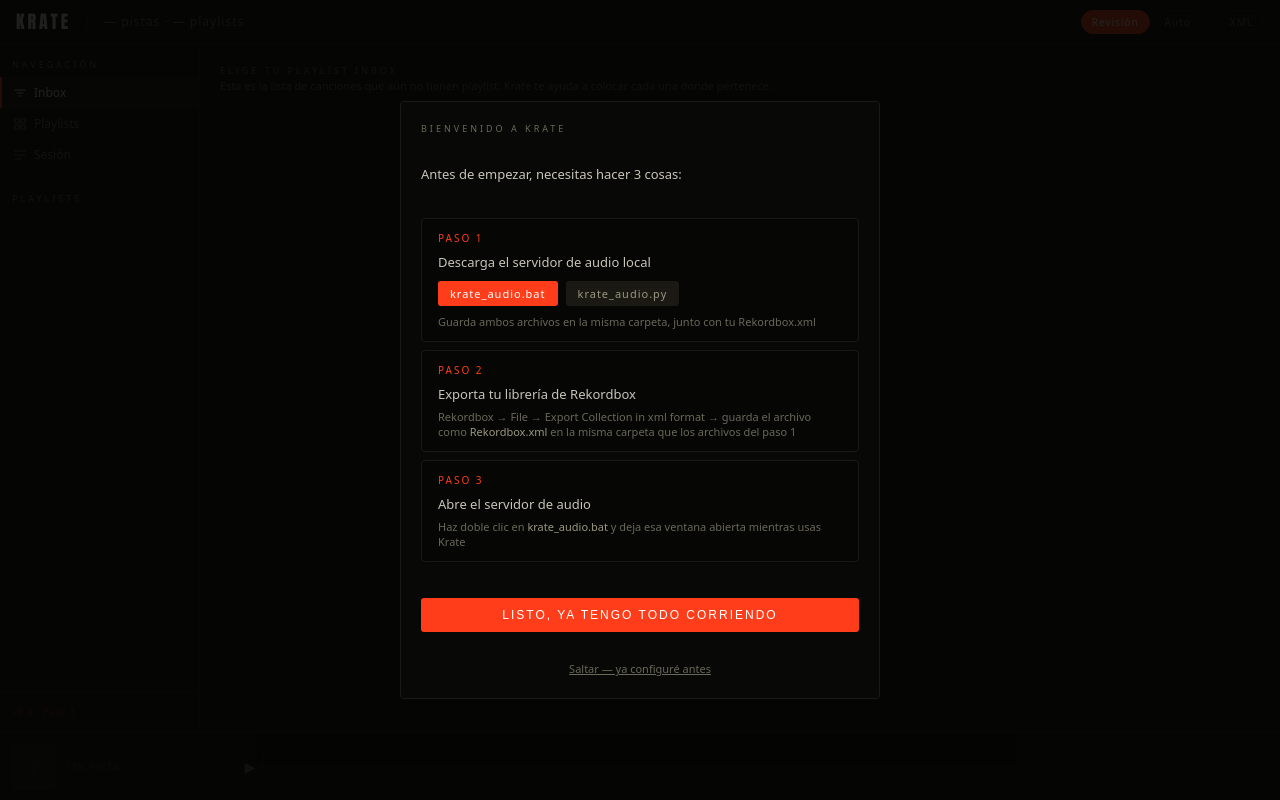
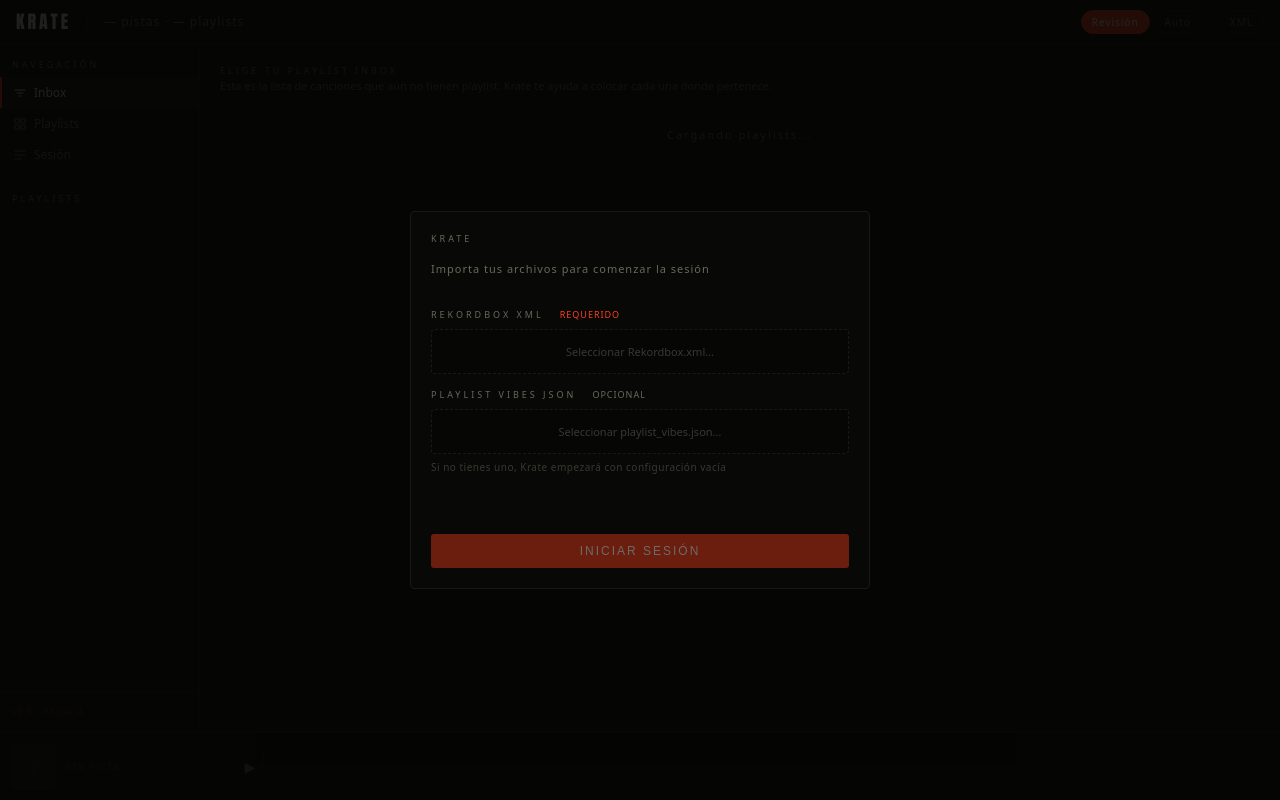
Before and after one commit to KrateApp/Krate, a Flask app: page / in a window 1280 px wide. Run offline with Flask 3, Linux system fonts and the light colour scheme; data that the repository does not hold is empty.

Commit message:
feat: startup import modal — session-fresh model
Every page load now shows an import dialog requiring Rekordbox.xml
(required) and playlist_vibes.json (optional) before the app loads.
Fixes inbox showing 0/0 after Railway restarts by eliminating reliance
on ephemeral server-side state. Removes auto-save localStorage machinery.

Co-Authored-By: Claude Sonnet 4.6 <noreply@anthropic.com>

```diff
--- a/app.py
+++ b/app.py
@@ -710,6 +710,38 @@ def set_xml_route():
     return jsonify({"ok": True, "filename": os.path.basename(path)})
 
 
+@app.route("/api/startup", methods=["POST"])
+def startup():
+    global session_assignments, session_modified_playlists
+
+    if "xml" not in request.files:
+        return jsonify({"error": "Se requiere el archivo XML"}), 400
+    xml_file = request.files["xml"]
+    if not xml_file.filename.lower().endswith(".xml"):
+        return jsonify({"error": "Solo se aceptan archivos .xml"}), 400
+
+    xml_fname = os.path.basename(xml_file.filename) or "Rekordbox_custom.xml"
+    xml_save  = os.path.join(BASE, xml_fname)
+    xml_file.save(xml_save)
+
+    if "vibes" in request.files:
+        try:
+            vibes_data = json.loads(request.files["vibes"].read().decode("utf-8"))
+            if not isinstance(vibes_data, dict):
+                vibes_data = {}
+        except Exception:
+            vibes_data = {}
+    else:
+        vibes_data = {}
+
+    vibes_data["_xml_path"] = xml_save
+    save_vibes(vibes_data)
+    session_assignments        = {}
+    session_modified_playlists = set()
+
+    return jsonify({"ok": True, "filename": xml_fname})
+
+
 @app.route("/api/vibes")
 def get_vibes():
     return jsonify(load_vibes())
--- a/templates/index.html
+++ b/templates/index.html
@@ -301,6 +301,9 @@ body{font-family:var(--font-sans,system-ui);margin:0}
 .xml-upload-label{display:block;background:#060605;border:1px dashed #1A1914;border-radius:4px;padding:14px;cursor:pointer;font-size:11px;color:#3A3830;text-align:center;transition:border-color .1s,color .1s}
 .xml-upload-label:hover{border-color:#333;color:#6A6858}
 .xml-upload-label.has-file{border-color:#FF3D1A;color:#9A9880}
+.startup-upload-zone{display:block;background:#060605;border:1px dashed #1A1914;border-radius:4px;padding:14px;cursor:pointer;font-size:11px;color:#3A3830;text-align:center;transition:border-color .1s,color .1s}
+.startup-upload-zone:hover{border-color:#333;color:#6A6858}
+.startup-upload-zone.has-file{border-color:#FF3D1A;color:#9A9880}
 
 /* toast */
 .toast{position:fixed;bottom:80px;left:50%;transform:translateX(-50%) translateY(16px);background:#E8E4DA;color:#0A0908;font-size:11px;padding:8px 16px;border-radius:3px;letter-spacing:1px;opacity:0;transition:opacity 200ms ease,transform 250ms cubic-bezier(0.16,1,0.3,1);pointer-events:none;z-index:999}
@@ -464,8 +467,7 @@ body{font-family:var(--font-sans,system-ui);margin:0}
 
     <div class="sidebar-footer">
       <div id="sidebar-footer-content">
-        <div class="sidebar-footer-stat" style="color:#FF3D1A;opacity:0.4">v0.4 · Phase 3</div>
-        <div style="margin-top:6px"><span style="font-size:10px;color:#3A3830;cursor:pointer;letter-spacing:1px" onclick="openWelcomeModal()">VER INSTRUCCIONES</span></div>
+        <div class="sidebar-footer-stat" style="color:#FF3D1A;opacity:0.4">v0.5 · Phase 4</div>
       </div>
     </div>
   </div>
@@ -632,38 +634,39 @@ body{font-family:var(--font-sans,system-ui);margin:0}
   </div>
 </div>
 
-<!-- WELCOME MODAL -->
-<div id="welcome-modal" class="dialog-overlay">
-  <div class="dialog-box" style="width:480px;max-width:90vw">
-    <div class="sort-label" style="margin-bottom:16px">BIENVENIDO A KRATE</div>
-    <p style="color:#C8C4B8;font-size:13px;line-height:1.8;margin-bottom:20px">
-      Antes de empezar, necesitas hacer 3 cosas:
-    </p>
-    <div style="display:flex;flex-direction:column;gap:8px;margin-bottom:24px">
-      <div style="background:#060605;border:1px solid #1A1914;border-radius:4px;padding:12px 16px">
-        <div style="color:#FF3D1A;font-size:10px;letter-spacing:2px;margin-bottom:8px">PASO 1</div>
-        <div style="color:#C8C4B8;font-size:13px;margin-bottom:10px">Descarga el servidor de audio local</div>
-        <div style="display:flex;gap:8px;flex-wrap:wrap">
-          <a href="/download/krate_audio.bat" download style="font-size:11px;letter-spacing:1px;padding:5px 12px;background:#FF3D1A;color:#fff;border-radius:3px;text-decoration:none">krate_audio.bat</a>
-          <a href="/download/krate_audio.py" download style="font-size:11px;letter-spacing:1px;padding:5px 12px;background:#1A1914;color:#9A9880;border-radius:3px;text-decoration:none">krate_audio.py</a>
+<!-- STARTUP IMPORT MODAL -->
+<div id="startup-modal" class="dialog-overlay open">
+  <div class="dialog-box" style="width:460px;max-width:90vw">
+    <div class="sort-label" style="margin-bottom:4px">KRATE</div>
+    <div style="font-size:11px;color:#6A6858;margin-bottom:20px;letter-spacing:1px">Importa tus archivos para comenzar la sesión</div>
+
+    <div style="display:flex;flex-direction:column;gap:14px">
+      <div>
+        <div class="sort-label" style="margin-bottom:8px">
+          REKORDBOX XML
+          <span style="font-size:9px;color:#FF3D1A;letter-spacing:1px;margin-left:6px">REQUERIDO</span>
         </div>
-        <div style="color:#6A6858;font-size:11px;margin-top:8px">Guarda ambos archivos en la misma carpeta, junto con tu Rekordbox.xml</div>
+        <label class="startup-upload-zone" id="startup-xml-zone">
+          <input type="file" id="startup-xml-input" accept=".xml" style="display:none" onchange="startupHandleXml(this)">
+          <span id="startup-xml-label">Seleccionar Rekordbox.xml...</span>
+        </label>
       </div>
-      <div style="background:#060605;border:1px solid #1A1914;border-radius:4px;padding:12px 16px">
-        <div style="color:#FF3D1A;font-size:10px;letter-spacing:2px;margin-bottom:8px">PASO 2</div>
-        <div style="color:#C8C4B8;font-size:13px">Exporta tu librería de Rekordbox</div>
-        <div style="color:#6A6858;font-size:11px;margin-top:6px">Rekordbox → File → Export Collection in xml format → guarda el archivo como <span style="color:#9A9880">Rekordbox.xml</span> en la misma carpeta que los archivos del paso 1</div>
-      </div>
-      <div style="background:#060605;border:1px solid #1A1914;border-radius:4px;padding:12px 16px">
-        <div style="color:#FF3D1A;font-size:10px;letter-spacing:2px;margin-bottom:8px">PASO 3</div>
-        <div style="color:#C8C4B8;font-size:13px">Abre el servidor de audio</div>
-        <div style="color:#6A6858;font-size:11px;margin-top:6px">Haz doble clic en <span style="color:#9A9880">krate_audio.bat</span> y deja esa ventana abierta mientras usas Krate</div>
+
+      <div>
+        <div class="sort-label" style="margin-bottom:8px">
+          PLAYLIST VIBES JSON
+          <span style="font-size:9px;color:#6A6858;letter-spacing:1px;margin-left:6px">OPCIONAL</span>
+        </div>
+        <label class="startup-upload-zone" id="startup-vibes-zone" style="border-color:#1A1914">
+          <input type="file" id="startup-vibes-input" accept=".json" style="display:none" onchange="startupHandleVibes(this)">
+          <span id="startup-vibes-label">Seleccionar playlist_vibes.json...</span>
+        </label>
+        <div style="font-size:10px;color:#3A3830;margin-top:6px;letter-spacing:0.5px">Si no tienes uno, Krate empezará con configuración vacía</div>
       </div>
     </div>
-    <button onclick="completeSetup()" class="pl-inline-save" style="width:100%;padding:10px;font-size:12px;letter-spacing:2px">LISTO, YA TENGO TODO CORRIENDO</button>
-    <div style="text-align:center;margin-top:12px">
-      <span style="color:#6A6858;font-size:11px;cursor:pointer;text-decoration:underline" onclick="completeSetup()">Saltar — ya configuré antes</span>
-    </div>
+
+    <div id="startup-result" style="min-height:20px;font-size:11px;color:#6A6858;margin-top:12px"></div>
+    <button id="startup-btn" class="btn-primary" style="width:100%;padding:10px;font-size:12px;letter-spacing:2px;opacity:0.4;cursor:not-allowed;margin-top:4px" disabled onclick="startupSubmit()">INICIAR SESIÓN</button>
   </div>
 </div>
 
@@ -694,23 +697,15 @@ body{font-family:var(--font-sans,system-ui);margin:0}
     <div id="xml-dialog-result"></div>
     <div style="border-top:1px solid #1A1914;padding-top:14px;margin-top:2px">
       <div class="sort-label" style="margin-bottom:8px">VIBES</div>
-      <div style="font-size:11px;color:#6A6858;margin-bottom:10px">Tus descripciones de vibe se guardan en el servidor, pero se pierden si Railway reinicia. Guarda tu archivo vibes.json localmente.</div>
+      <div style="font-size:11px;color:#6A6858;margin-bottom:10px">Las vibes se pierden al cerrar el navegador. Exporta tu archivo vibes.json al finalizar la sesión.</div>
       <div style="display:flex;gap:8px;margin-bottom:10px">
         <button class="pl-inline-save" style="flex:1" onclick="exportVibes()">Exportar vibes.json</button>
         <label class="pl-inline-save" style="flex:1;text-align:center;cursor:pointer;margin:0">
           Importar vibes.json
           <input type="file" accept=".json" style="display:none" onchange="importVibes(this)">
         </label>
-        <button class="pl-inline-save" onclick="manualSaveVibes()">Guardar ahora</button>
       </div>
       <div id="vibes-io-result" style="font-size:11px;color:#6A6858;margin-bottom:10px;min-height:16px"></div>
-      <div class="sort-label" style="margin-bottom:8px">HISTORIAL LOCAL</div>
-      <div class="vibes-tab-bar">
-        <button class="vibes-tab active" id="vibes-tab-auto" onclick="switchVibesTab('auto')">Auto-guardados</button>
-        <button class="vibes-tab" id="vibes-tab-manual" onclick="switchVibesTab('manual')">Guardados manuales</button>
-      </div>
-      <div id="vibes-history-auto" class="vibes-history-list"></div>
-      <div id="vibes-history-manual" class="vibes-history-list" style="display:none"></div>
     </div>
   </div>
 </div>
@@ -736,11 +731,6 @@ const state = {
 };
 
 const AUDIO_BASE = 'http://localhost:5001';
-
-const VIBES_AUTO_KEY   = 'krate_vibes_auto';
-const VIBES_MANUAL_KEY = 'krate_vibes_manual';
-const VIBES_AUTO_MAX   = 5;
-const VIBES_MANUAL_MAX = 10;
 
 // ---------------------------------------------------------------
 // HELPERS
@@ -2171,6 +2161,10 @@ async function createAndPlaceTrack(name, vibe, ctx) {
       state.selected = null;
     } else {
       document.getElementById('sort-textarea').value = '';
+      document.getElementById('results-area').innerHTML =
+        '<div class="no-match"><p>Selecciona una pista y presiona Coincidir.</p></div>';
+      closeSuggestionsDrawer();
+      state.selected = null;
       if (state.selectedFrom === state.inbox) renderInboxTracks();
       else if (state.selectedFrom) openPlaylist(state.selectedFrom);
     }
@@ -2619,17 +2613,56 @@ async function unassignTrack(id) {
 }
 
 // ---------------------------------------------------------------
-// WELCOME MODAL
-// ---------------------------------------------------------------
-function completeSetup() {
-  localStorage.setItem('krate_ready', '1');
-  document.getElementById('welcome-modal').classList.remove('open');
-  checkXmlOnStartup();
-}
-
-function openWelcomeModal() {
-  localStorage.removeItem('krate_ready');
-  document.getElementById('welcome-modal').classList.add('open');
+// STARTUP MODAL
+// ---------------------------------------------------------------
+let _startupXmlFile   = null;
+let _startupVibesFile = null;
+
+function startupHandleXml(input) {
+  const file = input.files[0];
+  if (!file) return;
+  _startupXmlFile = file;
+  document.getElementById('startup-xml-label').textContent = file.name;
+  document.getElementById('startup-xml-zone').classList.add('has-file');
+  const btn = document.getElementById('startup-btn');
+  btn.disabled      = false;
+  btn.style.opacity = '1';
+  btn.style.cursor  = 'pointer';
+  document.getElementById('startup-result').textContent = '';
+}
+
+function startupHandleVibes(input) {
+  const file = input.files[0];
+  if (!file) return;
+  _startupVibesFile = file;
+  document.getElementById('startup-vibes-label').textContent = file.name;
+  document.getElementById('startup-vibes-zone').classList.add('has-file');
+}
+
+async function startupSubmit() {
+  if (!_startupXmlFile) return;
+  const btn    = document.getElementById('startup-btn');
+  const result = document.getElementById('startup-result');
+  btn.disabled       = true;
+  btn.textContent    = 'CARGANDO...';
+  result.style.color = '#6A6858';
+  result.textContent = '';
+  const fd = new FormData();
+  fd.append('xml', _startupXmlFile);
+  if (_startupVibesFile) fd.append('vibes', _startupVibesFile);
+  try {
+    const res  = await fetch('/api/startup', { method: 'POST', body: fd });
+    const data = await res.json();
+    if (!res.ok || data.error) throw new Error(data.error || 'Error al cargar');
+    document.getElementById('startup-modal').classList.remove('open');
+    await loadAll();
+  } catch(e) {
+    result.style.color = '#FF3D1A';
+    result.textContent = e.message;
+    btn.disabled       = false;
+    btn.textContent    = 'INICIAR SESIÓN';
+    btn.style.opacity  = '1';
+  }
 }
 
 // XML PICKER
@@ -2642,88 +2675,10 @@ async function openXmlModal() {
     const data = await res.json();
     document.getElementById('xml-current-name').textContent = data.filename || '—';
   } catch(e) {}
-  renderVibesHistory();
 }
 
 function closeXmlModal() {
   document.getElementById('xml-dialog').classList.remove('open');
-}
-
-function formatVibesTs(iso) {
-  const d = new Date(iso);
-  return d.toLocaleString('es-ES', {
-    day: 'numeric', month: 'short',
-    hour: '2-digit', minute: '2-digit'
-  }).replace(',', ' ·');
-}
-
-async function snapshotVibes(storageKey, maxCount) {
-  try {
-    const res = await fetch('/api/vibes');
-    if (!res.ok) return;
-    const data = await res.json();
-    const list = JSON.parse(localStorage.getItem(storageKey) || '[]');
-    list.unshift({ ts: new Date().toISOString(), data });
-    if (list.length > maxCount) list.length = maxCount;
-    localStorage.setItem(storageKey, JSON.stringify(list));
-  } catch(e) { console.warn('vibes snapshot failed', e); }
-}
-
-async function autoSaveVibes() {
-  await snapshotVibes(VIBES_AUTO_KEY, VIBES_AUTO_MAX);
-}
-
-async function manualSaveVibes() {
-  await snapshotVibes(VIBES_MANUAL_KEY, VIBES_MANUAL_MAX);
-  renderVibesHistory();
-  showToast('Guardado manual completado');
-}
-
-async function restoreVibes(dataObj) {
-  if (!dataObj) { showToast('Error: snapshot inválido'); return; }
-  try {
-    const blob = new Blob([JSON.stringify(dataObj, null, 2)], { type: 'application/json' });
-    const file = new File([blob], 'krate_vibes.json', { type: 'application/json' });
-    const fd   = new FormData();
-    fd.append('file', file);
-    const res  = await fetch('/api/vibes/import', { method: 'POST', body: fd });
-    const json = await res.json();
-    if (!res.ok) throw new Error(json.error || 'Error al restaurar');
-    showToast('Vibes restauradas');
-    loadPlaylists();
-  } catch(e) { showToast('Error: ' + e.message); }
-}
-
-function vibesSnapData(storageKey, index) {
-  const list = JSON.parse(localStorage.getItem(storageKey) || '[]');
-  return list[index] ? list[index].data : null;
-}
-
-function renderVibesHistory() {
-  function buildList(storageKey, containerId) {
-    const list = JSON.parse(localStorage.getItem(storageKey) || '[]');
-    const el   = document.getElementById(containerId);
-    if (!el) return;
-    if (list.length === 0) {
-      el.innerHTML = '<div class="vibes-empty">Sin guardados aún.</div>';
-      return;
-    }
-    el.innerHTML = list.map((snap, i) => `
-      <div class="vibes-snap-row">
-        <span class="vibes-snap-ts">${formatVibesTs(snap.ts)}</span>
-        <button class="vibes-snap-restore" onclick="restoreVibes(vibesSnapData('${storageKey}',${i}))">Restaurar</button>
-      </div>
-    `).join('');
-  }
-  buildList(VIBES_AUTO_KEY,   'vibes-history-auto');
-  buildList(VIBES_MANUAL_KEY, 'vibes-history-manual');
-}
-
-function switchVibesTab(tab) {
-  document.getElementById('vibes-tab-auto').classList.toggle('active',   tab === 'auto');
-  document.getElementById('vibes-tab-manual').classList.toggle('active', tab === 'manual');
-  document.getElementById('vibes-history-auto').style.display   = tab === 'auto'   ? 'flex' : 'none';
-  document.getElementById('vibes-history-manual').style.display = tab === 'manual' ? 'flex' : 'none';
 }
 
 function exportVibes() {
@@ -2801,16 +2756,6 @@ document.getElementById('xml-dialog').addEventListener('click', e => {
   if (e.target === document.getElementById('xml-dialog')) closeXmlModal();
 });
 
-async function checkXmlOnStartup() {
-  try {
-    const res  = await fetch('/api/xml-info');
-    const data = await res.json();
-    if (!data.exists) openXmlModal();
-  } catch(e) {
-    openXmlModal();
-  }
-}
-
 async function checkAudioServer() {
   try {
     await fetch(AUDIO_BASE + '/ping', { signal: AbortSignal.timeout(2000) });
@@ -2824,14 +2769,12 @@ async function checkAudioServer() {
 // INIT
 // ---------------------------------------------------------------
 applyInboxGridStyle();
-loadAll();
 checkAudioServer();
-setInterval(autoSaveVibes, 3 * 60 * 1000);
-if (!localStorage.getItem('krate_ready')) {
-  document.getElementById('welcome-modal').classList.add('open');
-} else {
-  checkXmlOnStartup();
-}
+localStorage.removeItem('krate_ready');
+localStorage.removeItem('krate_vibes_auto');
+localStorage.removeItem('krate_vibes_manual');
+// loadAll() is called by startupSubmit() after files are uploaded.
+// startup-modal is already open via class="dialog-overlay open" in HTML.
 </script>
 </body>
 </html>
```
